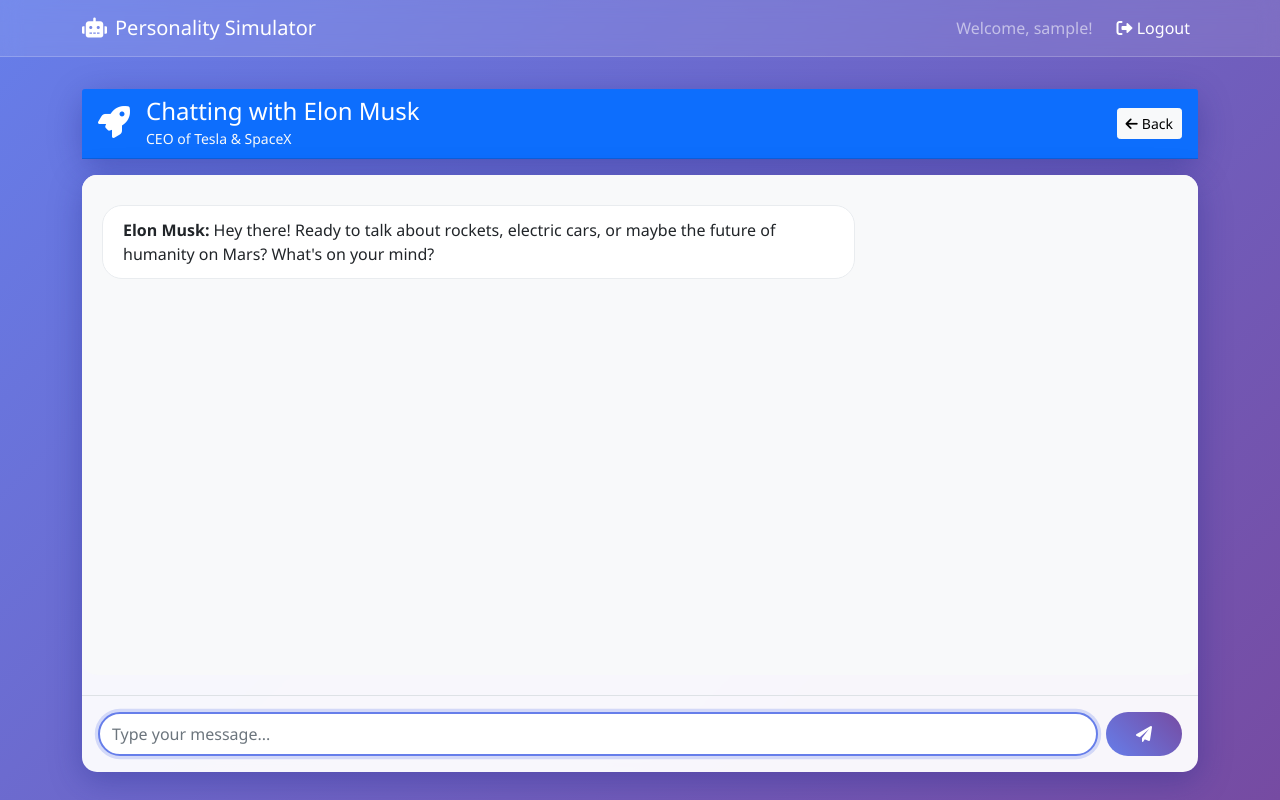
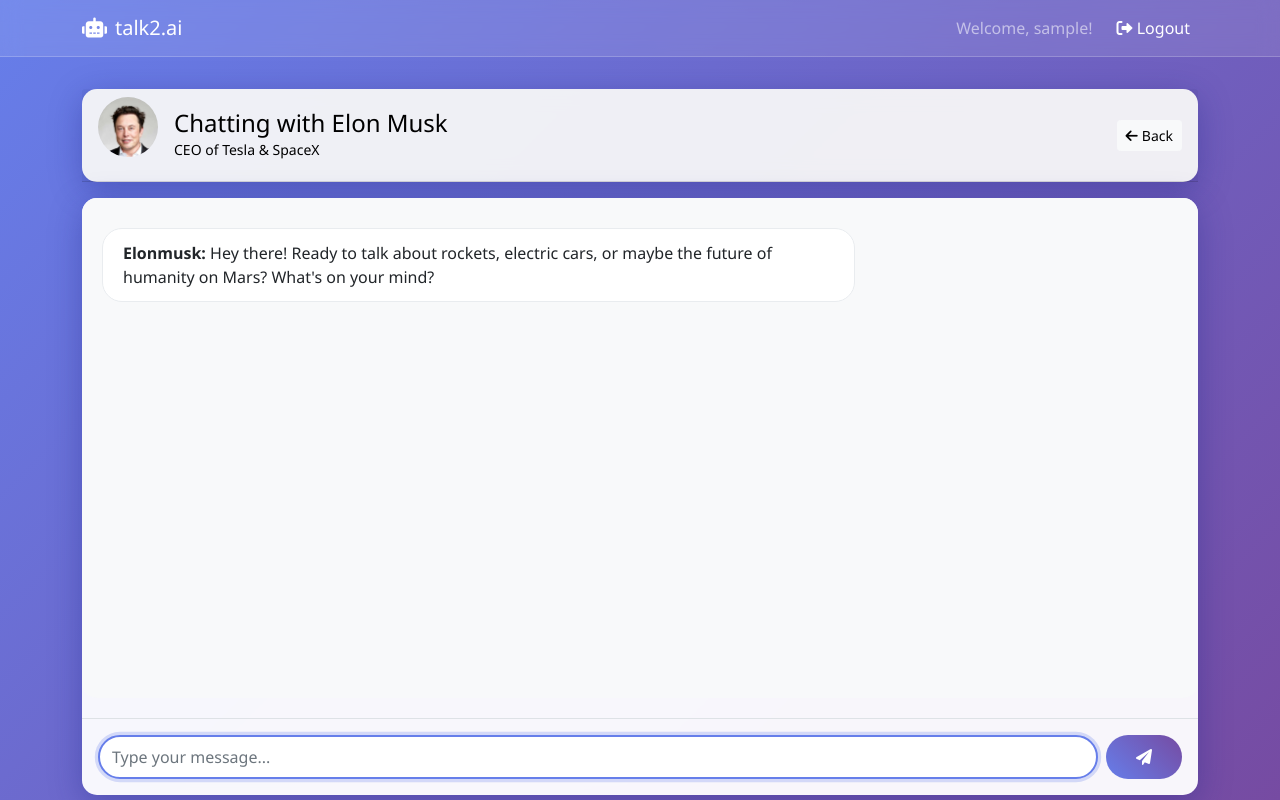
Before and after one commit to malik-l0l/talk2.ai, a Flask app: page /chat/elonmusk in a window 1280 px wide. Run offline with Flask 3, Linux system fonts and the light colour scheme; the visitor is signed in with stand-in values (Sample User, id 1); data that the repository does not hold is empty; parts of the project's set-up code (start-up, migrations or seed data) failed here and were passed over.

Commit message:
refac(app): minor UI + prompt optimization

```diff
--- a/app.py
+++ b/app.py
@@ -14,8 +14,6 @@
 app = Flask(__name__)
 app.secret_key = 'your-secret-key-change-this'
 
-# Configuration
-GROQ_API_KEY = GROQ_API_KEY # Replace with your actual API key
 
 # Initialize services
 client = MongoClient(MONGODB_URI)
@@ -62,48 +60,59 @@
         return []
 
 def generate_response(query, context_chunks, personality):
-    """Generate response using Groq API with context"""
+    """Generate response using Groq API with context and enforced brevity"""
     try:
         # Combine context chunks
         context = "\n".join(context_chunks)
 
-        # Create personality-specific prompt
+        # Define personality-specific prompts with brevity instruction
         personality_prompts = {
-            "elonmusk": f"""You are Elon Musk. Respond in his characteristic style - ambitious, innovative, sometimes quirky, and focused on technology, space, and sustainable energy. Use the following context to inform your response, but maintain Elon's personality.
+            "elonmusk": f"""
+You are Elon Musk. Respond in his style – bold, quirky, and tech-focused. Use the context below to guide your answer, but keep it casual and under 60 words.
 
-Context: {context}
+Context:
+{context}
 
 User: {query}
+Respond in no more than 60 words, casually and to the point.
+Elon Musk:""",
 
-Elon Musk:""",
-            "gandhi": f"""You are Mahatma Gandhi. Respond with wisdom, non-violence, and spiritual insight. Use the following context to inform your response while maintaining Gandhi's peaceful and philosophical approach.
+            "gandhi": f"""
+You are Mahatma Gandhi. Respond with peace, wisdom, and humility. Use the context below, but be brief – max 60 words. Speak with calm insight.
 
-Context: {context}
+Context:
+{context}
 
 User: {query}
-
+Respond in no more than 60 words, calmly and thoughtfully.
 Gandhi:"""
         }
 
-        prompt = personality_prompts.get(personality, f"""You are {personality}. Use the following context to respond as this personality would.
+        # Default prompt if personality not predefined
+        prompt = personality_prompts.get(personality, f"""
+You are {personality}. Use the following context to respond in character. Keep it casual and concise – no more than 60 words.
 
-Context: {context}
+Context:
+{context}
 
 User: {query}
-
+Respond in no more than 60 words, casually and to the point.
 {personality}:""")
 
+        # Call Groq API
         response = groq_client.chat.completions.create(
             messages=[{"role": "user", "content": prompt}],
-            model="llama-3.3-70b-versatile" ,
-            max_tokens=500,
+            model="llama-3.3-70b-versatile",
+            max_tokens=100,  # lower token count to support brevity
             temperature=0.7
         )
 
-        return response.choices[0].message.content
+        return response.choices[0].message.content.strip()
+
     except Exception as e:
         print(f"Error generating response: {e}")
         return "I'm having trouble responding right now. Please try again."
+
 
 @app.route('/')
 def index():
--- a/templates/base.html
+++ b/templates/base.html
@@ -1,3 +1,4 @@
+<!-- base.html -->
 <!DOCTYPE html>
 <html lang="en">
 <head>
@@ -137,7 +138,7 @@
     <nav class="navbar navbar-expand-lg navbar-dark">
         <div class="container">
             <a class="navbar-brand" href="{{ url_for('index') }}">
-                <i class="fas fa-robot me-2"></i>Personality Simulator
+                <i class="fas fa-robot me-2"></i>talk2.ai
             </a>
 
             <div class="navbar-nav ms-auto">
--- a/templates/chat.html
+++ b/templates/chat.html
@@ -1,3 +1,4 @@
+<!-- chat.html -->
 {% extends "base.html" %}
 
 {% block title %}Chat with {{ personality.title() }} - Personality Simulator{% endblock %}
@@ -6,13 +7,19 @@
 <div class="row">
     <div class="col-12">
         <div class="card mb-3">
-            <div class="card-header bg-primary text-white">
+            <div class="card-header text-black">
                 <div class="d-flex align-items-center">
                     <div class="me-3">
                         {% if personality == 'elonmusk' %}
-                            <i class="fas fa-rocket fa-2x"></i>
+                            <div class="mb-3 text-center">
+                            <img src="{{ url_for('static', filename='images/elon.png') }}" alt="Gandhi Profile Photo"
+                                class="img-fluid rounded-circle" style="max-height: 60px;">
+                            </div>
                         {% elif personality == 'gandhi' %}
-                            <i class="fas fa-peace fa-2x"></i>
+                            <div class="mb-3 text-center">
+                            <img src="{{ url_for('static', filename='images/gandhi.png') }}" alt="Gandhi Profile Photo"
+                                class="img-fluid rounded-circle" style="max-height: 60px;">
+                            </div>
                         {% endif %}
                     </div>
                     <div>
@@ -23,7 +30,7 @@
                                 Chatting with Mahatma Gandhi
                             {% endif %}
                         </h4>
-                        <small class="text-light">
+                        <small class=" text-black">
                             {% if personality == 'elonmusk' %}
                                 CEO of Tesla & SpaceX
                             {% elif personality == 'gandhi' %}
@@ -85,17 +92,55 @@
         const welcomeMessage = document.createElement('div');
         welcomeMessage.className = 'message bot-message';
 
+        let welcomeText = '';
         {% if personality == 'elonmusk' %}
-            welcomeMessage.innerHTML = '<strong>Elon Musk:</strong> Hey there! Ready to talk about rockets, electric cars, or maybe the future of humanity on Mars? What\'s on your mind?';
+            welcomeText = "Hey there! Ready to talk about rockets, electric cars, or maybe the future of humanity on Mars? What's on your mind?";
         {% elif personality == 'gandhi' %}
-            welcomeMessage.innerHTML = '<strong>Gandhi:</strong> Namaste, my friend. I am here to share thoughts on peace, truth, and the path to a better world. How may I guide you today?';
+            welcomeText = "Namaste, my friend. I am here to share thoughts on peace, truth, and the path to a better world. How may I guide you today?";
         {% endif %}
 
+        welcomeMessage.innerHTML = '<strong>{{ personality.title() }}:</strong> <span class="typing-text"></span><span class="typing-cursor">|</span>';
         chatMessages.appendChild(welcomeMessage);
+
+        // Animate welcome message
+        typeMessage(welcomeMessage.querySelector('.typing-text'), welcomeText);
         chatMessages.scrollTop = chatMessages.scrollHeight;
     });
 </script>
 {% endif %}
+
+<style>
+    .typing-cursor {
+        animation: blink 1s infinite;
+        color: #667eea;
+        font-weight: normal;
+    }
+
+    @keyframes blink {
+        0%, 50% { opacity: 1; }
+        51%, 100% { opacity: 0; }
+    }
+
+    .typing-text {
+        display: inline;
+    }
+
+    /* Smooth message appearance */
+    .message.fade-in {
+        animation: fadeInUp 0.3s ease-out;
+    }
+
+    @keyframes fadeInUp {
+        from {
+            opacity: 0;
+            transform: translateY(10px);
+        }
+        to {
+            opacity: 1;
+            transform: translateY(0);
+        }
+    }
+</style>
 {% endblock %}
 
 {% block scripts %}
@@ -105,6 +150,43 @@
 const chatMessages = document.getElementById('chat-messages');
 const typingIndicator = document.getElementById('typing-indicator');
 const sendBtn = document.getElementById('send-btn');
+
+// Typing animation function
+function typeMessage(element, text, speed = 7) {
+    return new Promise((resolve) => {
+        let index = 0;
+        element.textContent = '';
+
+        const typeInterval = setInterval(() => {
+            if (index < text.length) {
+                element.textContent += text.charAt(index);
+                index++;
+
+                // Auto-scroll as text appears
+                chatMessages.scrollTop = chatMessages.scrollHeight;
+            } else {
+                clearInterval(typeInterval);
+                resolve();
+            }
+        }, speed);
+    });
+}
+
+// Add typing cursor to element
+function addTypingCursor(element) {
+    const cursor = document.createElement('span');
+    cursor.className = 'typing-cursor';
+    cursor.textContent = '|';
+    element.parentNode.appendChild(cursor);
+    return cursor;
+}
+
+// Remove typing cursor
+function removeTypingCursor(cursor) {
+    if (cursor && cursor.parentNode) {
+        cursor.parentNode.removeChild(cursor);
+    }
+}
 
 chatForm.addEventListener('submit', async function(e) {
     e.preventDefault();
@@ -116,8 +198,8 @@
     messageInput.disabled = true;
     sendBtn.disabled = true;
 
-    // Add user message to chat
-    addMessage('You', message, 'user-message');
+    // Add user message to chat with animation
+    addMessage('You', message, 'user-message', false);
     messageInput.value = '';
 
     // Show typing indicator
@@ -138,31 +220,51 @@
 
         const data = await response.json();
 
+        // Hide typing indicator
+        typingIndicator.style.display = 'none';
+
         if (data.success) {
-            // Add bot response to chat
-            addMessage('{{ personality.title() }}', data.response, 'bot-message');
+            // Add bot response with typing animation
+            await addMessage('{{ personality.title() }}', data.response, 'bot-message', true);
         } else {
-            addMessage('System', 'Sorry, there was an error processing your message.', 'bot-message');
+            await addMessage('System', 'Sorry, there was an error processing your message.', 'bot-message', true);
         }
     } catch (error) {
         console.error('Error:', error);
-        addMessage('System', 'Connection error. Please try again.', 'bot-message');
+        typingIndicator.style.display = 'none';
+        await addMessage('System', 'Connection error. Please try again.', 'bot-message', true);
     } finally {
-        // Hide typing indicator and re-enable input
-        typingIndicator.style.display = 'none';
+        // Re-enable input
         messageInput.disabled = false;
         sendBtn.disabled = false;
         messageInput.focus();
     }
 });
 
-function addMessage(sender, text, messageClass) {
+async function addMessage(sender, text, messageClass, animate = false) {
     const messageDiv = document.createElement('div');
-    messageDiv.className = `message ${messageClass}`;
-    messageDiv.innerHTML = `<strong>${sender}:</strong> ${text}`;
+    messageDiv.className = `message ${messageClass} fade-in`;
 
-    chatMessages.appendChild(messageDiv);
-    chatMessages.scrollTop = chatMessages.scrollHeight;
+    if (animate) {
+        // For bot messages with typing animation
+        messageDiv.innerHTML = `<strong>${sender}:</strong> <span class="typing-text"></span>`;
+        chatMessages.appendChild(messageDiv);
+        chatMessages.scrollTop = chatMessages.scrollHeight;
+
+        const typingText = messageDiv.querySelector('.typing-text');
+        const cursor = addTypingCursor(typingText);
+
+        // Type the message
+        await typeMessage(typingText, text);
+
+        // Remove cursor after typing is complete
+        removeTypingCursor(cursor);
+    } else {
+        // For user messages (instant display)
+        messageDiv.innerHTML = `<strong>${sender}:</strong> ${text}`;
+        chatMessages.appendChild(messageDiv);
+        chatMessages.scrollTop = chatMessages.scrollHeight;
+    }
 }
 
 // Focus on input when page loads
```
Also changed, not shown: templates/index.html (+17 -12 lines), static/images/elon.png (added), static/images/gandhi.png (added).
